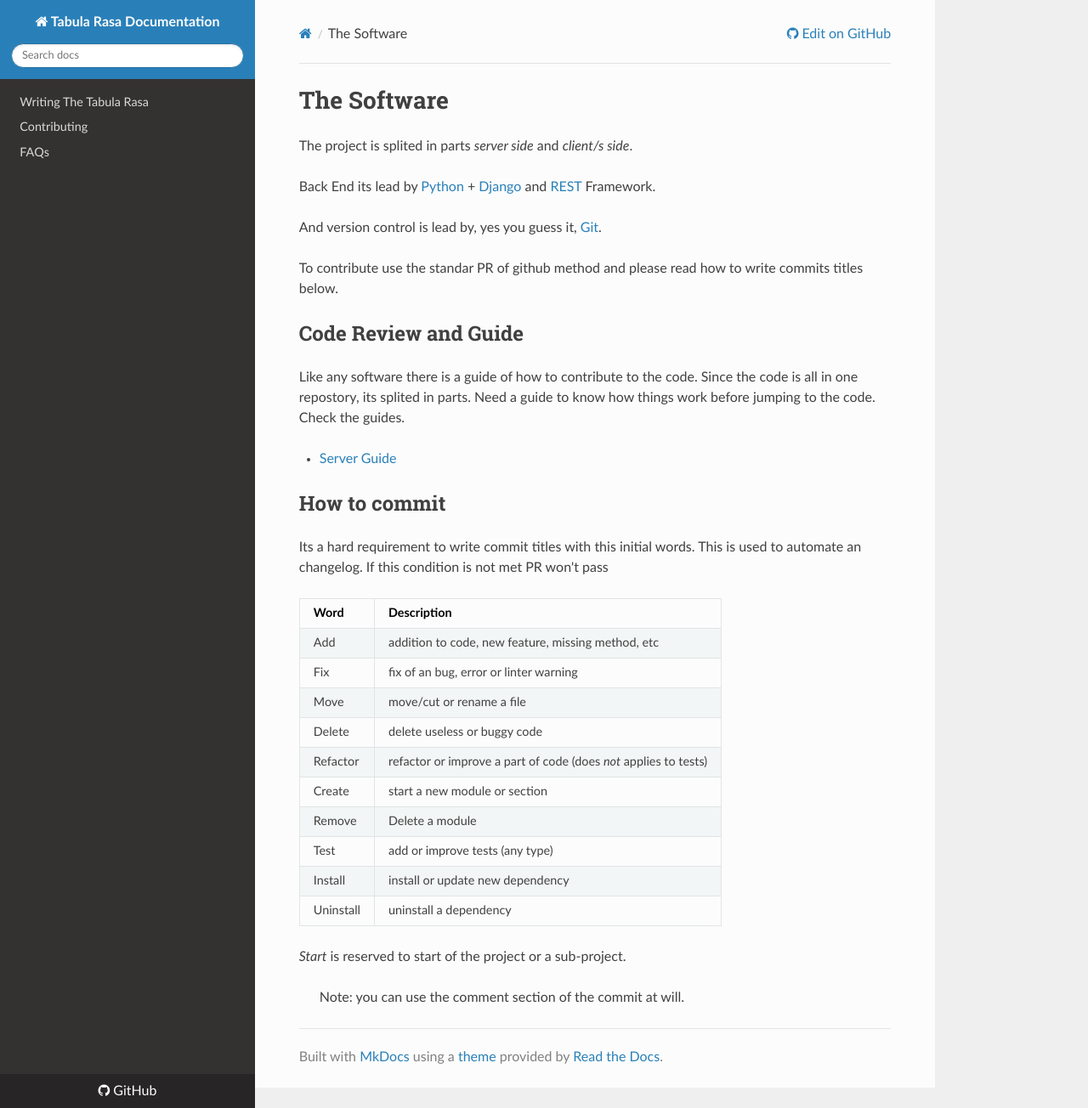
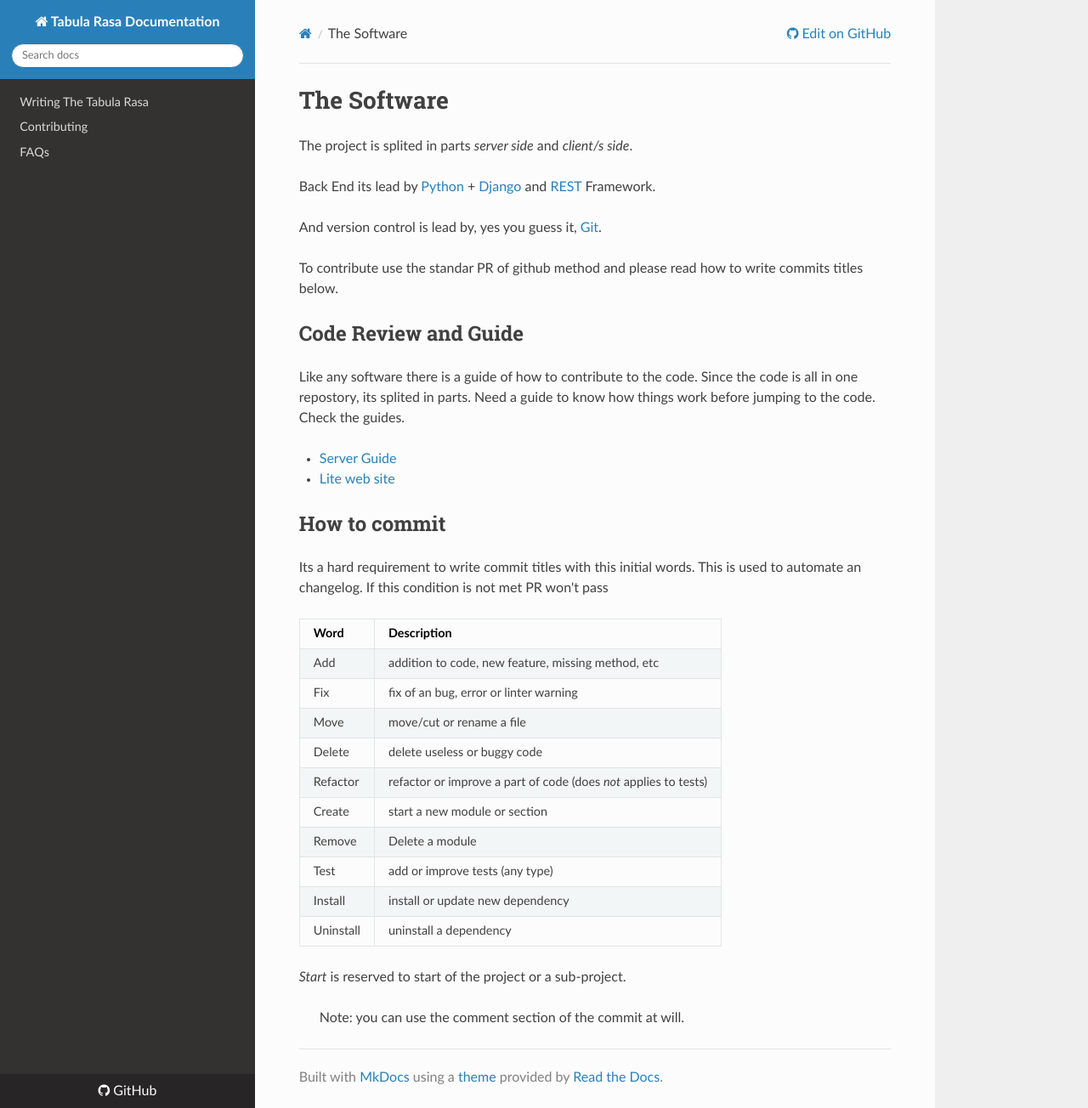
Before and after one commit to SebastianRValdivia/TabulaRasaProject, an MkDocs documentation site: the page built from docs/SoftwareCodeDocumentation/index.md, in a window 1280 px wide and 1304 px high. Shown: the whole window at 85% size. Built offline with MkDocs 1.6.1, drawn with Linux system fonts in a browser that asks for light colours; nearby versions of some CDN libraries.

Commit message:
Add lite version to software docs

```diff
--- a/docs/SoftwareCodeDocumentation/index.md
+++ b/docs/SoftwareCodeDocumentation/index.md
@@ -11,7 +11,8 @@
 Like any software there is a guide of how to contribute to the code. Since the code is all in one repostory, its splited in parts.
 Need a guide to know how things work before jumping to the code. Check the guides.
 
-* [Server Guide](Server Style Guide)
+* [Server Guide](Backend/index.md)
+* [Lite web site](Lite/index.md)
 
 ## How to commit
 Its a hard requirement to write commit titles with this initial words. This is used to automate an changelog.
```
Also changed, not shown: docs/SoftwareCodeDocumentation/Lite/index.md (added, +3 -0 lines).
